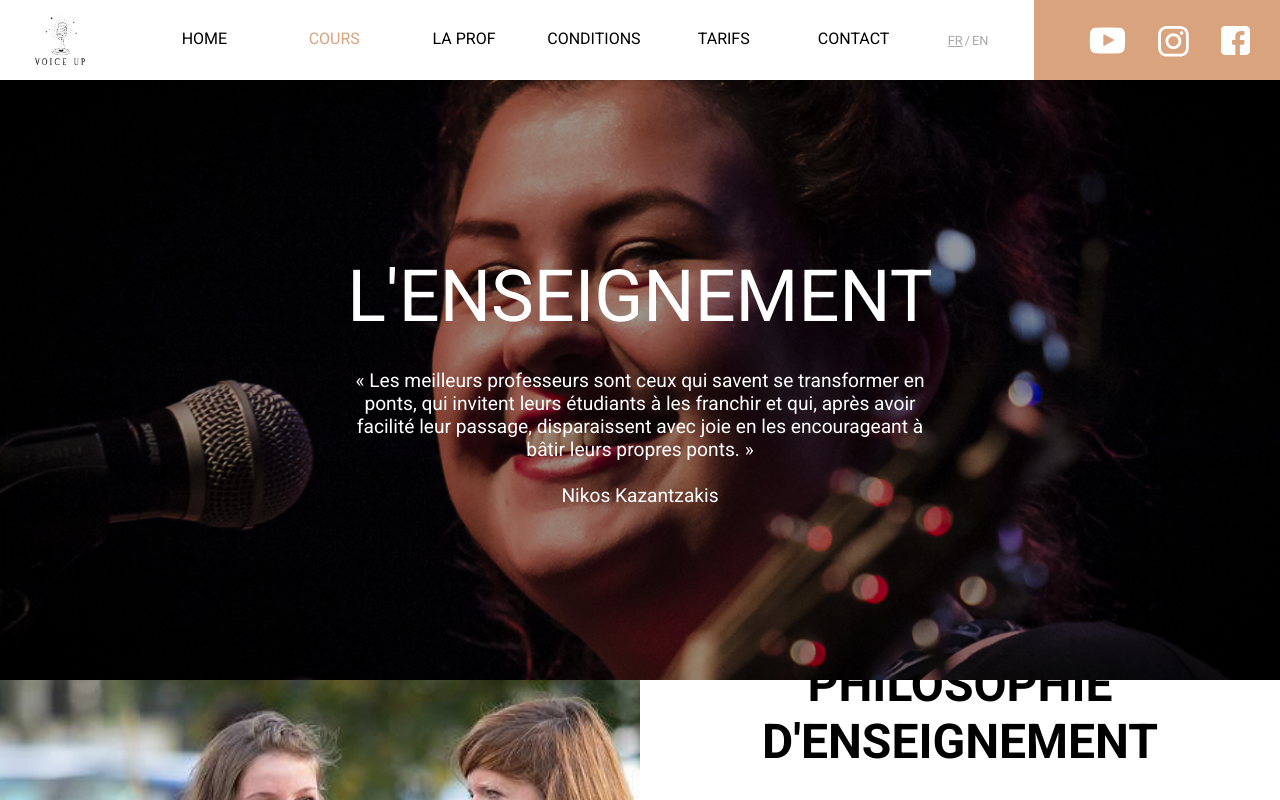
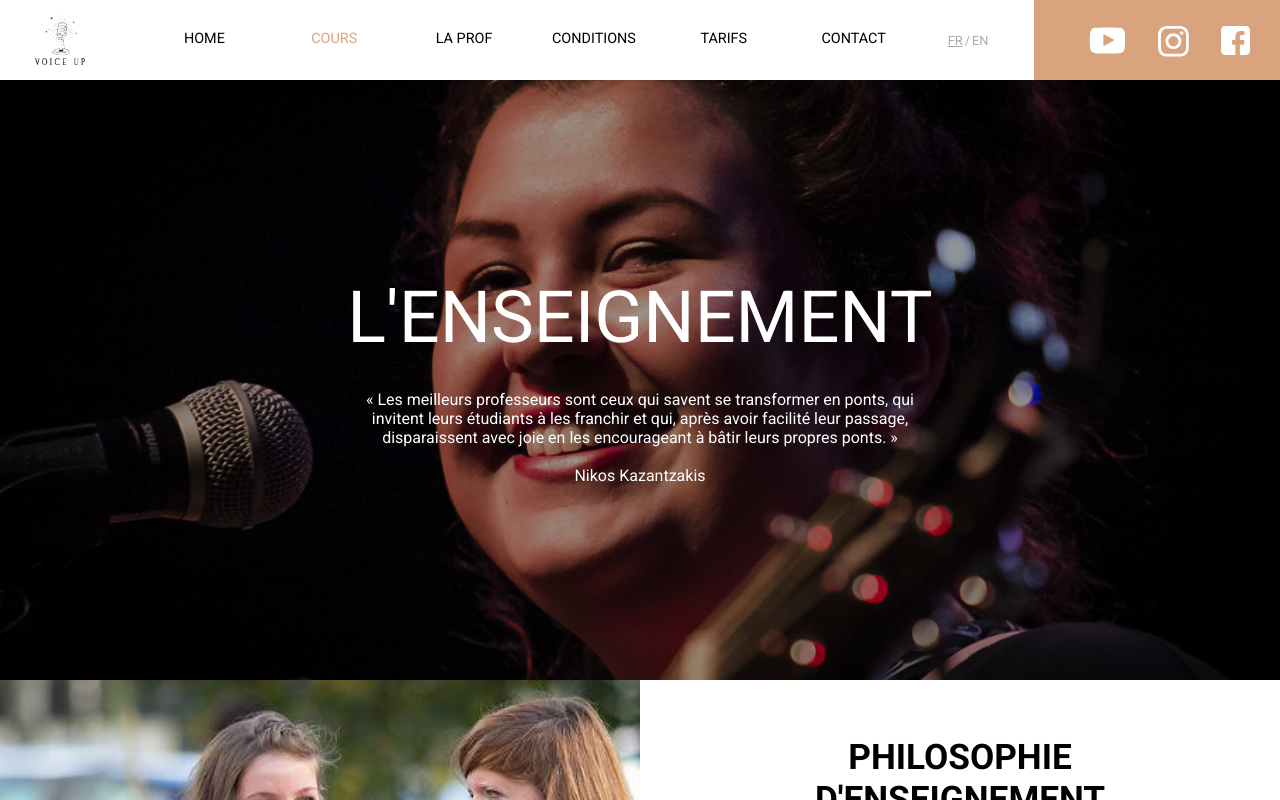
Before and after one commit to Cap0n3/VoiceUp, a React (Create React App) app: page /cours in a window 1280 px wide. Shown: the top 800 px of the page. Built offline with nearby package versions, Linux system fonts and the light colour scheme.

Commit message:
Finished font setup

```diff
--- a/src/components/C2ASection/C2ASection.style.js
+++ b/src/components/C2ASection/C2ASection.style.js
@@ -1,6 +1,7 @@
 import styled from "styled-components";
 import Tania2 from "../../assets/images/Tania/Tania2_medium_header_over.jpg";
 import { VoiceUpColors } from "../../colors";
+import { ftSizes } from "../../globalVars";
 
 const DEBUG = false;
 const sectionHeight = 700;
@@ -70,25 +71,26 @@ export const TextBox = styled.div`
     }
 
     & > h1 {
-            font-size: 4em;
+            font-size: ${ftSizes.M_ftSizeXL};
             margin-bottom: 5px;
 
             @media only screen and (max-width: 1024px) {
-                font-size: 2.2em;
+                font-size: ${ftSizes.S_ftSizeXL};
             }
         }
 
     & > h2 {
-        font-size: 3em;
+        font-size: ${ftSizes.M_ftSizeL};
         margin-bottom: 30px;
 
         @media only screen and (max-width: 1024px) {
-            font-size: 1.5em;
+            font-size: ${ftSizes.S_ftSizeL};
         }
     }
 
     & > p {
         text-align: center;
+        font-size: ${ftSizes.M_ftSizeMD};
         color: ${VoiceUpColors.white};
         ${DEBUG ? "border: 1px solid purple;" : ""}
     }
--- a/src/components/ContactSection/ContactSection.style.js
+++ b/src/components/ContactSection/ContactSection.style.js
@@ -1,6 +1,7 @@
 import styled from "styled-components";
 import { VoiceUpColors } from "../../colors";
 import * as globVars from "../../globalVars";
+import { ftSizes } from "../../globalVars";
 
 const debug = false;
 
@@ -24,7 +25,7 @@ export const FormContainer = styled.div`
 `;
 
 export const Title = styled.h1`
-    font-size: 1.4em;
+    font-size: ${ftSizes.M_ftSizeL};
     font-weight: 400;
     text-transform: uppercase;
     margin-bottom: 50px;
@@ -82,7 +83,7 @@ export const Textarea = styled.textarea`
     overflow-y: auto;
     border: 1px solid ${VoiceUpColors.grey};
     border-radius: 10px;
-    font-size: 1em;
+    font-size: ${ftSizes.M_ftSizeSM};
     outline: 0;
     padding: 10px;
 `;
@@ -99,7 +100,7 @@ export const Input = styled.input`
     width: 100%;
     border: 1px solid ${VoiceUpColors.grey};
     border-radius: 10px;
-    font-size: 1em;
+    font-size: ${ftSizes.M_ftSizeSM};
     outline: 0;
     padding: 10px;
 `;
--- a/src/components/Footer/Footer.style.js
+++ b/src/components/Footer/Footer.style.js
@@ -1,5 +1,6 @@
 import styled from "styled-components";
 import * as globVars from "../../globalVars";
+import { ftSizes } from "../../globalVars";
 import { NavLink } from 'react-router-dom';
 import { VoiceUpColors } from "../../colors";
 
@@ -41,9 +42,10 @@ export const FtNavList = styled.ul`
     justify-content: center;
     gap: 150px;
     list-style-type: none;
+    font-size: ${ftSizes.M_ftSizeSM};
 
     @media only screen and (max-width: 1024px) {
-        font-size: 0.8em;
+        font-size: ${ftSizes.S_ftSizeMD};
         gap: 25px;
     }
 `;
@@ -85,12 +87,12 @@ export const CopyrightWrapper = styled.div`
     ${DEBUG ? "border: 1px solid pink;" : ""}
 
     & > p {
-        font-size: 0.8em;
+        font-size: ${ftSizes.S_ftSizeSM};
         font-weight: 300;
         color: ${VoiceUpColors.white};
 
         @media only screen and (max-width: 1024px) {
-            font-size: 0.6em;
+            font-size: ${ftSizes.XS_ftSizeSM};
         }
     }
 `;
--- a/src/globalStyle.js
+++ b/src/globalStyle.js
@@ -1,6 +1,7 @@
 import styled, { createGlobalStyle, keyframes } from 'styled-components';
 import { VoiceUpColors } from "./colors";
 import * as globVars from "./globalVars";
+import { ftSizes } from './globalVars';
 
 const GlobalStyle = createGlobalStyle`
     * {
@@ -85,7 +86,7 @@ export const OutlineBtn = styled.button`
     padding: 12px 60px;
     max-width: 250px;
     color: ${VoiceUpColors.white};
-    font-size: 16px;
+    font-size: ${ftSizes.M_ftSizeMD};
     outline: none;
     background: none;
     border: 2px solid ${VoiceUpColors.white};
@@ -110,7 +111,7 @@ export const FilledBtn =  styled.button`
     color: ${VoiceUpColors.white};
     background: ${VoiceUpColors.gold};
     border: none;
-    font-size: 16px;
+    font-size: ${ftSizes.M_ftSizeMD};
     cursor: pointer;
     transition: 0.25s;
 
--- a/src/globalVars.js
+++ b/src/globalVars.js
@@ -12,14 +12,14 @@ export const sectionHeight = 600; // Default section height
 export const ftSizes = {
     // Medium screen
     M_ftSizeXL : "4.5rem",
-    M_ftSizeL : "3rem",
-    M_ftSizeMD : "1.2rem",
-    M_ftSizeSM : "1rem",
+    M_ftSizeL : "2.2rem",
+    M_ftSizeMD : "1rem",
+    M_ftSizeSM : "0.9rem",
     // Small screen
     S_ftSizeXL : "3.6rem",
-    S_ftSizeL : "2.5rem",
-    S_ftSizeMD : "1rem",
-    S_ftSizeSM : "0.9rem",
+    S_ftSizeL : "2rem",
+    S_ftSizeMD : "0.9rem",
+    S_ftSizeSM : "0.8rem",
     // Extra small screen
     XS_ftSizeXL : "3rem",
     XS_ftSizeMD : "0.8rem",
```
